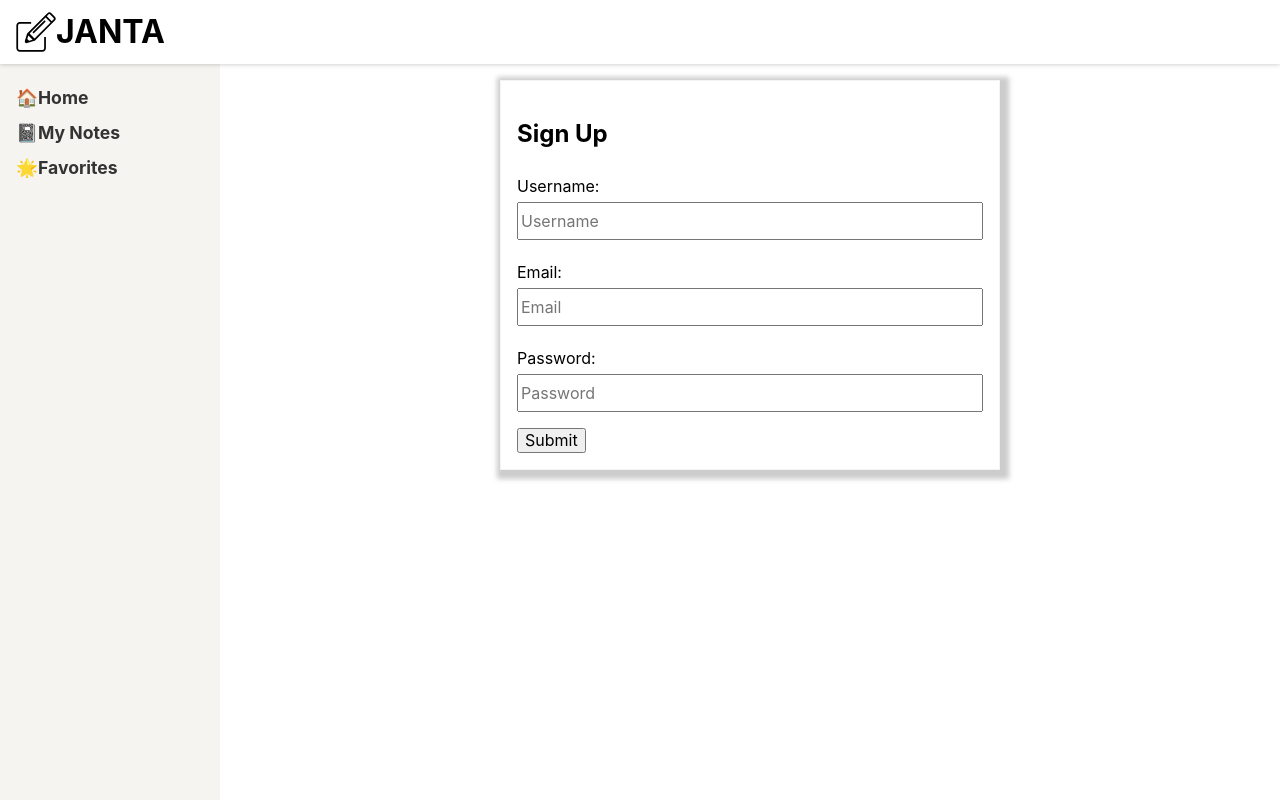
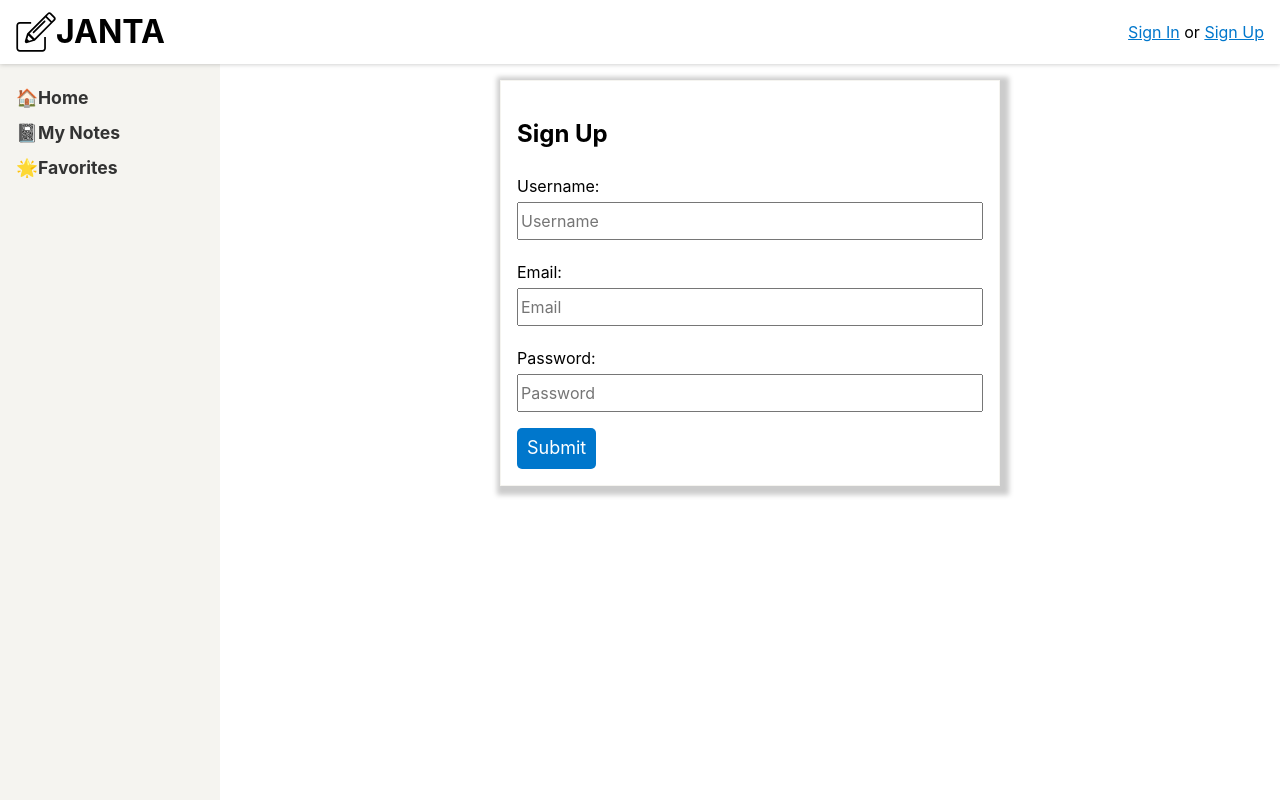
Before and after one commit to VedantWankhade/janta-web, a React (Vite) app: page /signup in a window 1280 px wide. Built offline with nearby package versions, Linux system fonts and the light colour scheme; no server answers.

Commit message:
Fix local apollo in memory cache

```diff
--- a/App.js
+++ b/App.js
@@ -3,9 +3,9 @@ import ReactDOM from 'react-dom';
 import {
     ApolloClient,
     ApolloProvider,
-    InMemoryCache,
     createHttpLink
 } from "@apollo/client";
+import { InMemoryCache } from 'apollo-cache-inmemory';
 import { setContext } from "apollo-link-context";
 
 import GlobalStyle from "./components/GlobalStyle";
@@ -36,6 +36,14 @@ const client = new ApolloClient({
     connectToDevTools: true
 });
 
+// check for local token
+const data = {
+    isLoggedIn: !!localStorage.getItem('token')
+};
+
+// write the cache data on initial load
+cache.writeData({ data });
+
 const App = () => {
     return (
         <ApolloProvider client={client}>
--- a/components/Header.js
+++ b/components/Header.js
@@ -1,5 +1,7 @@
 import React from "react";
 import styled from "styled-components";
+import { useQuery, gql } from "@apollo/client";
+import { Link } from "react-router-dom";
 
 import logo from '../img/logo.svg';
 
@@ -21,11 +23,38 @@ const LogoText = styled.h1`
   display: inline;
 `;
 
-const Header = () => {
+const UserState = styled.div`
+  margin-left: auto;
+`;
+
+// local query to see if user is logged in or not
+const IS_LOGGED_IN = gql`
+    {
+        isLoggedIn @client
+    }
+`;
+
+const Header = props => {
+    // query hook for user logged in state
+    const { data } = useQuery(IS_LOGGED_IN);
+
     return (
         <HeaderBar>
             <img src={logo} alt="JANTA Logo" height='40' />
             <LogoText>JANTA</LogoText>
+            {/* If logged in, display logout link, else display sign in link */}
+            <UserState>
+                {
+                    data.isLoggedIn ? (
+                        <p>Log Out</p>
+                    ) : (
+                        <p>
+                            <Link to='/signin'>Sign In</Link> or{'  '}
+                            <Link to='/signup'>Sign Up</Link>
+                        </p>
+                    )
+                }
+            </UserState>
         </HeaderBar>
     );
 }
--- a/package.json
+++ b/package.json
@@ -20,6 +20,7 @@
   "dependencies": {
     "@apollo/client": "^3.3.19",
     "@types/react": "^17.0.9",
+    "apollo-cache-inmemory": "^1.6.6",
     "apollo-link-context": "^1.0.20",
     "babel-core": "^6.26.3",
     "babel-plugin-styled-components": "^1.12.0",
--- a/pages/home.js
+++ b/pages/home.js
@@ -57,7 +57,7 @@ const Home = () => {
                                             ...previousResult.noteFeed.notes,
                                             ...fetchMoreResult.noteFeed.notes
                                         ],
-                                        _typename: 'noteFeed'
+                                        __typename: 'noteFeed'
                                     }
                                 }
                             }
--- a/pages/signup.js
+++ b/pages/signup.js
@@ -47,10 +47,14 @@ const SignUp = props => {
         document.title = 'Sign Up - JANTA';
     });
 
+    // apollo client hook/state to store status of user logged in or not
+    const client = useApolloClient();
     // add the mutation hook
     const [signUp, { loading, error }] = useMutation(SIGNUP_USER, { onCompleted: data => {
             // store recieved JWT in localStorage
             localStorage.setItem('token', data.signUp);
+            // update the state
+            client.cache.writeData({ data: { isLoggedIn: true } });
             // redirect user to homepage
             props.history.push('/');
     }})
@@ -95,7 +99,7 @@ const SignUp = props => {
                     placeholder="Password"
                     onChange={onChange}
                 />
-                <button type="submit">Submit</button>
+                <Button type="submit">Submit</Button>
             </Form>
         </Wrapper>
     );
```
Also changed, not shown: 1 other file (tests, documents, lock files or other folders).
